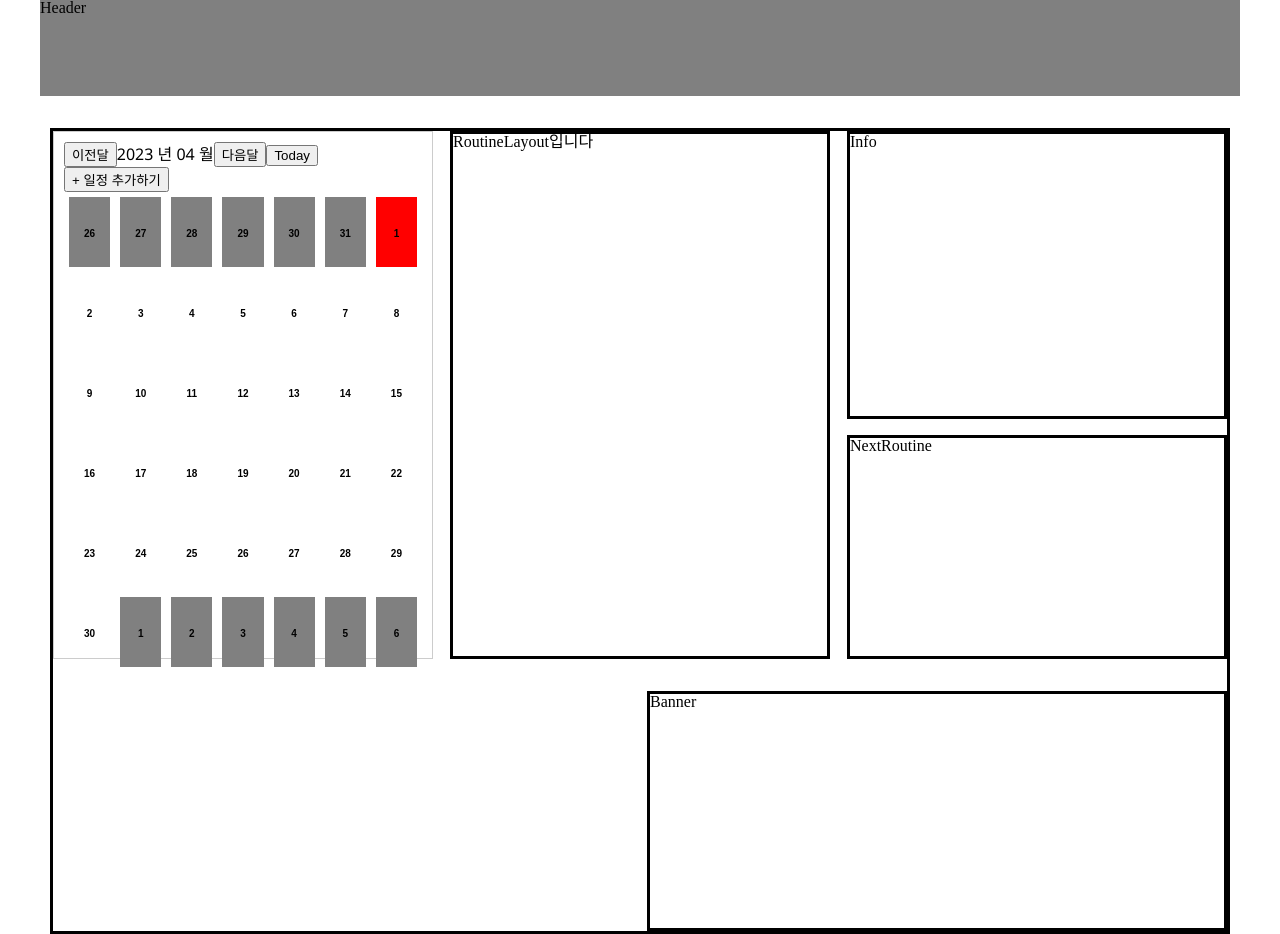
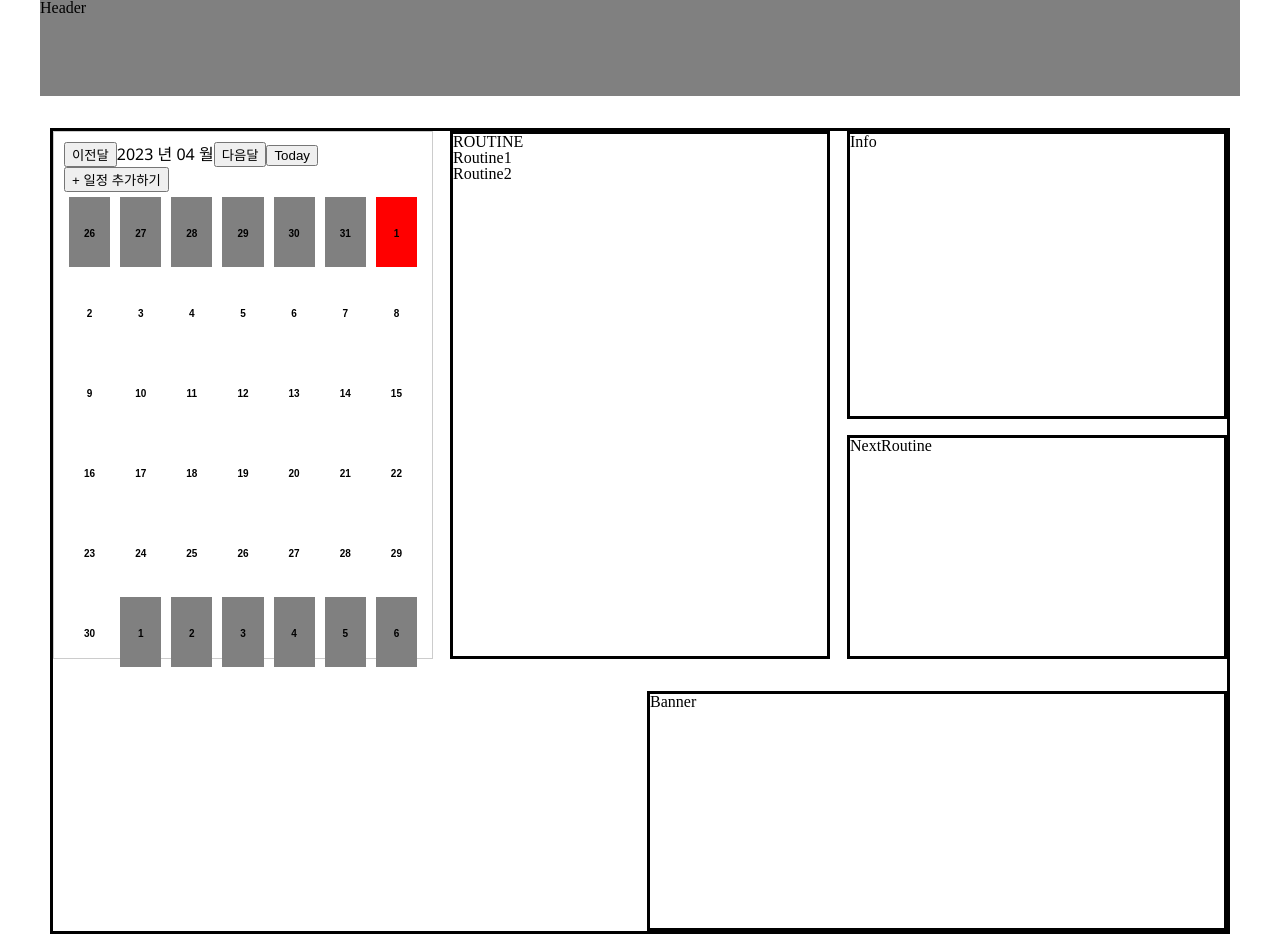
Before and after one commit to Techeer-FM-Studio/frontend, a Next.js app: page / in a window 1280 px wide. Built offline with nearby package versions, Linux system fonts and the light colour scheme.

Commit message:
feat: Routine Layout div 구성

```diff
--- a/src/components/routine/RoutineLayout.tsx
+++ b/src/components/routine/RoutineLayout.tsx
@@ -1,5 +1,12 @@
 const RoutineLayout = () => {
-  return <div>RoutineLayout입니다</div>;
+  return (
+    <div className="RoutineLayout">
+      <div className="RoutineLayoutTop">ROUTINE</div>
+      <div className="RoutineLayoutBottom">
+        Routine1 <br /> Routine2
+      </div>
+    </div>
+  );
 };
 
 export default RoutineLayout;
```
